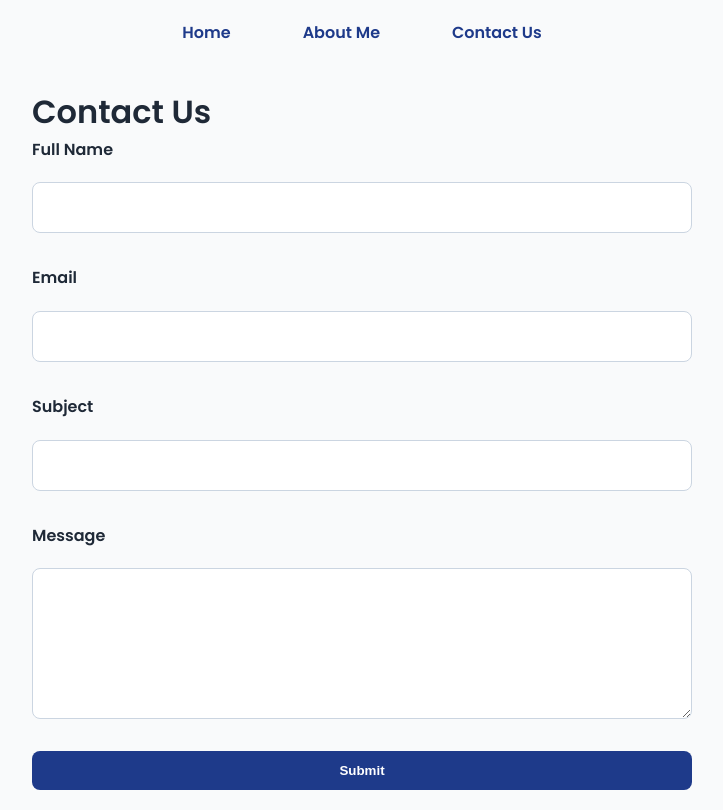
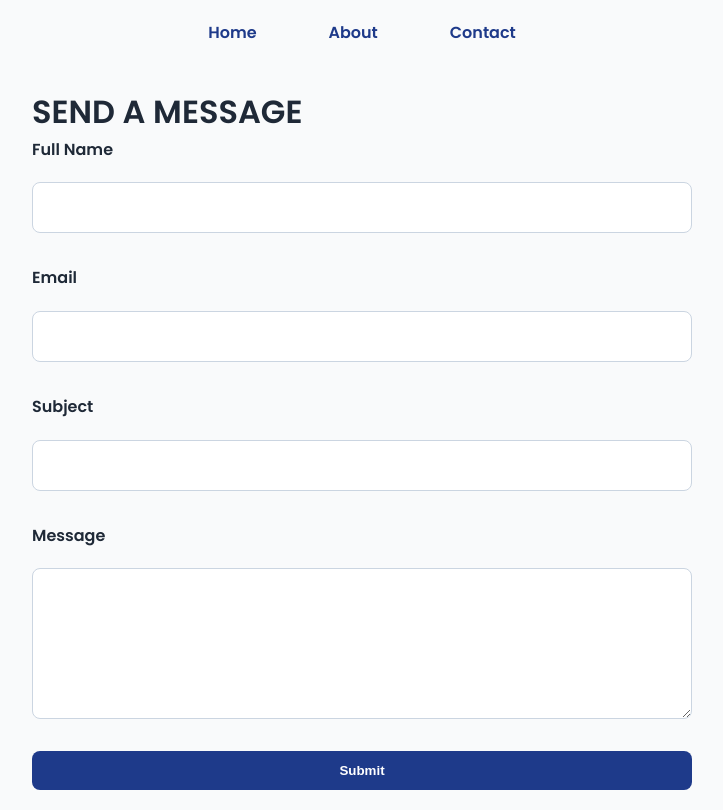
Before and after one commit to Fortzy05/testable-profile-card, a plain HTML site: page contact.html in a window 1280 px wide. Shown: the whole page, without its empty margins (278-1001 px from the left). Drawn offline with Linux system fonts and the light colour scheme.

Commit message:
chore: updated the contact page

```diff
--- a/contact.html
+++ b/contact.html
@@ -12,14 +12,14 @@
     <nav aria-label="Main Navigation">
       <ul class="nav-links">
         <li><a href="index.html">Home</a></li>
-        <li><a href="about.html">About Me</a></li>
-        <li><a href="contact.html">Contact Us</a></li>
+        <li><a href="about.html">About</a></li>
+        <li><a href="contact.html">Contact</a></li>
       </ul>
     </nav>
   </header>
 
   <main>
-    <h1>Contact Us</h1>
+    <h1>SEND A MESSAGE</h1>
     <form id="contact-form" novalidate>
       <div class="success" id="success-message" data-testid="test-contact-success" hidden>
         Your message has been sent successfully!
```
Also changed, not shown: about.html (+2 -2 lines), index.html (+2 -2 lines).
